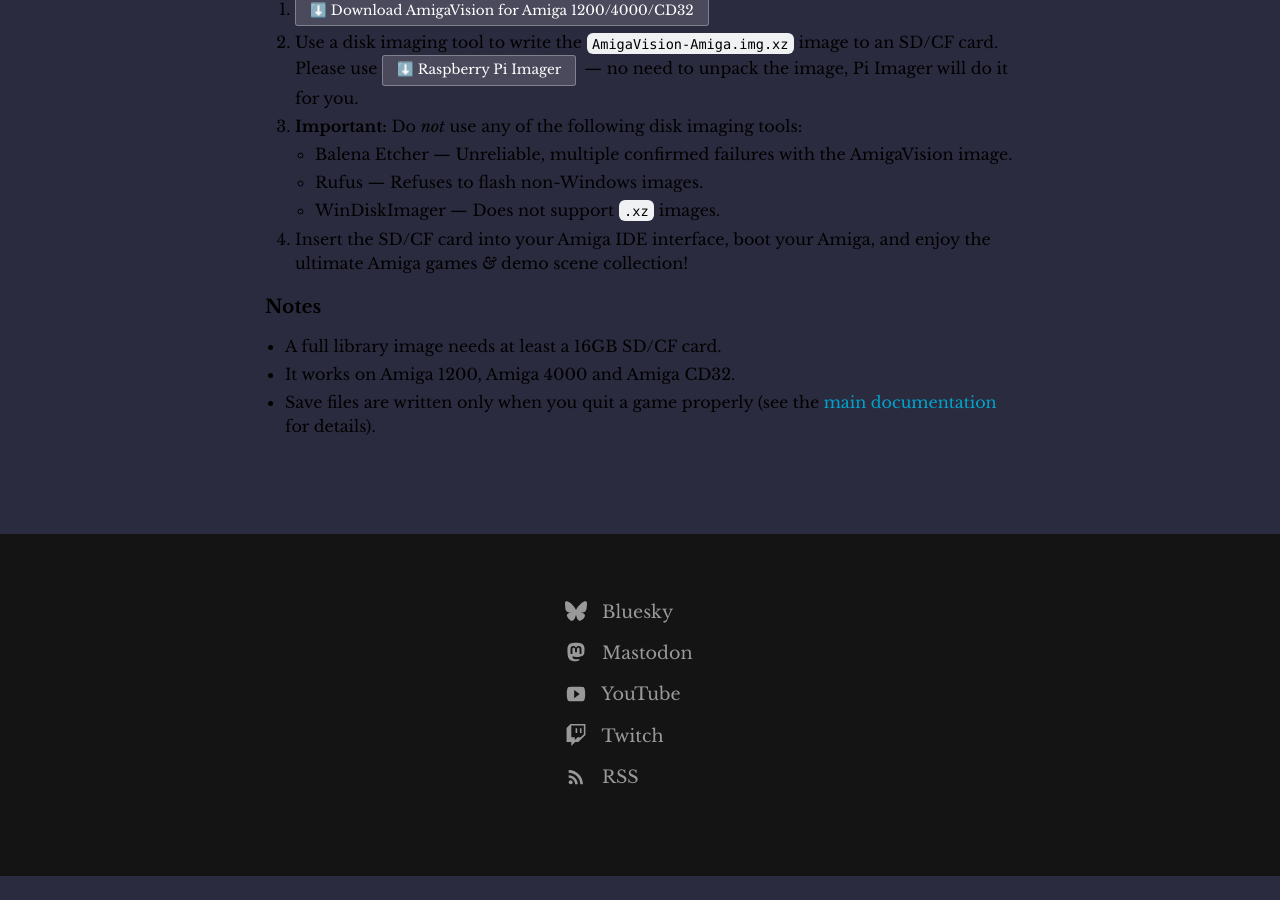
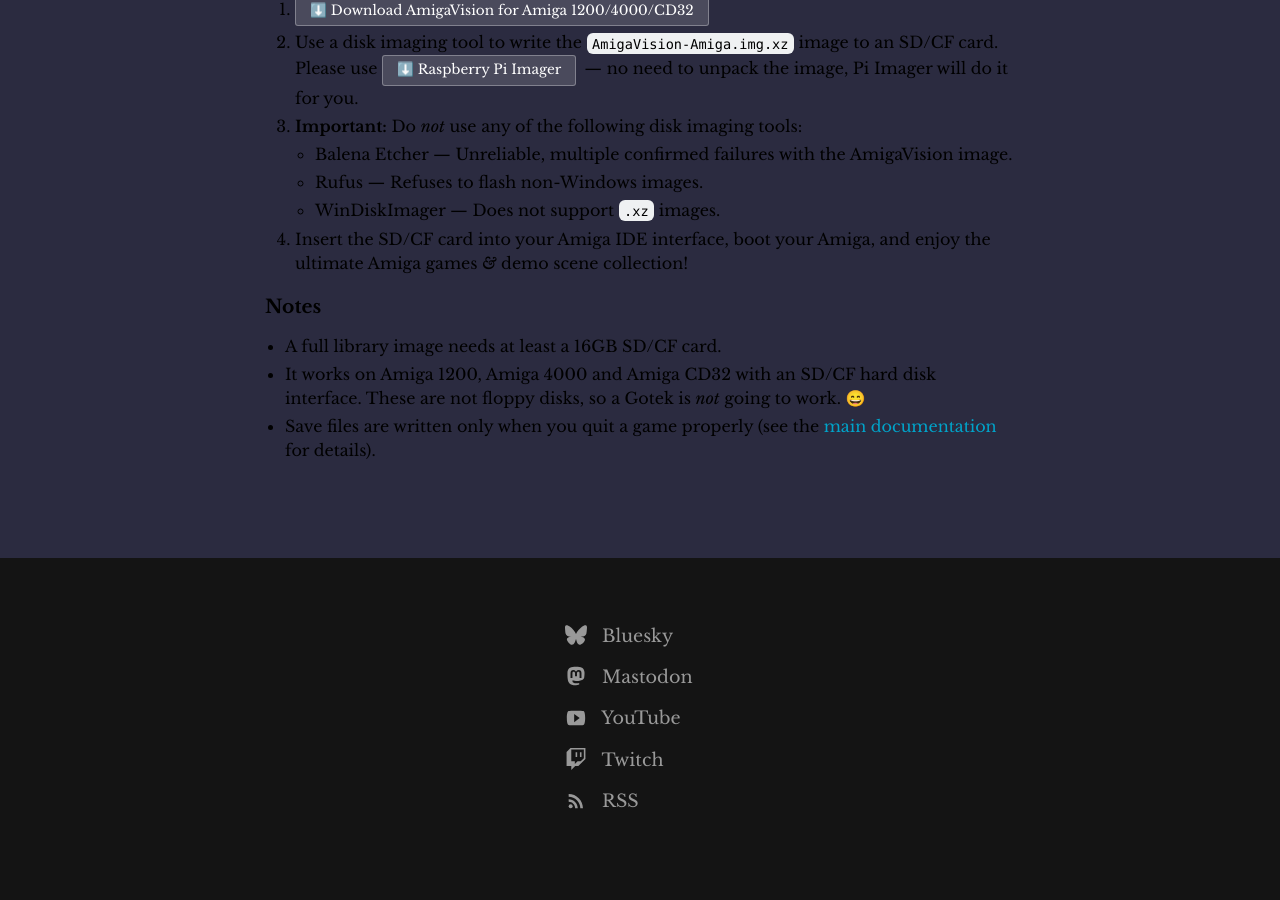
Before and after one commit to amigavision/amigavision.github.io, a Jekyll site: the page built from download/amiga.html, in a window 1280 px wide and 900 px high, scrolled down 571 px. Built offline with Jekyll 4.4.1, drawn with Linux system fonts in a browser that asks for light colours; before the commit the page ends 1447 px from its top, so only the background shows below that.

Commit message:
Some people thought you could use a Gotek 🤷

```diff
--- a/download/amiga.html
+++ b/download/amiga.html
@@ -30,7 +30,7 @@
     <h3>Notes</h3>
     <ul>
       <li>A full library image needs at least a 16GB SD/CF card.
-      <li>It works on Amiga 1200, Amiga 4000 and Amiga CD32.
+      <li>It works on Amiga 1200, Amiga 4000 and Amiga CD32 with an SD/CF hard disk interface. These are not floppy disks, so a Gotek is <i>not</i> going to work. 😄
       <li>Save files are written only when you quit a game properly (see the <a href="/docs#amiga">main documentation</a> for details).
     </ul>
   </div>
```
